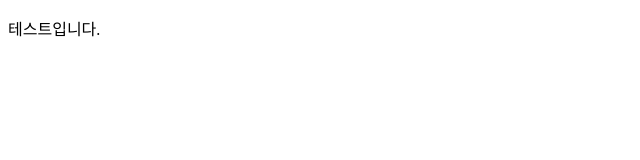
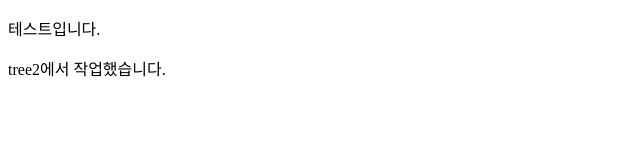
Before and after one commit to joyful0920/super-tree2, a plain HTML site: page index.html in a window 1280 px wide. Shown: the whole page, without its empty margins (0-640 px from the left). Drawn offline with Linux system fonts and the light colour scheme.

Commit message:
Add p tag in tree2

```diff
--- a/index.html
+++ b/index.html
@@ -8,5 +8,6 @@
   </head>
   <body>
     <p>테스트입니다.</p>
+    <p>tree2에서 작업했습니다.</p>
   </body>
 </html>
```
